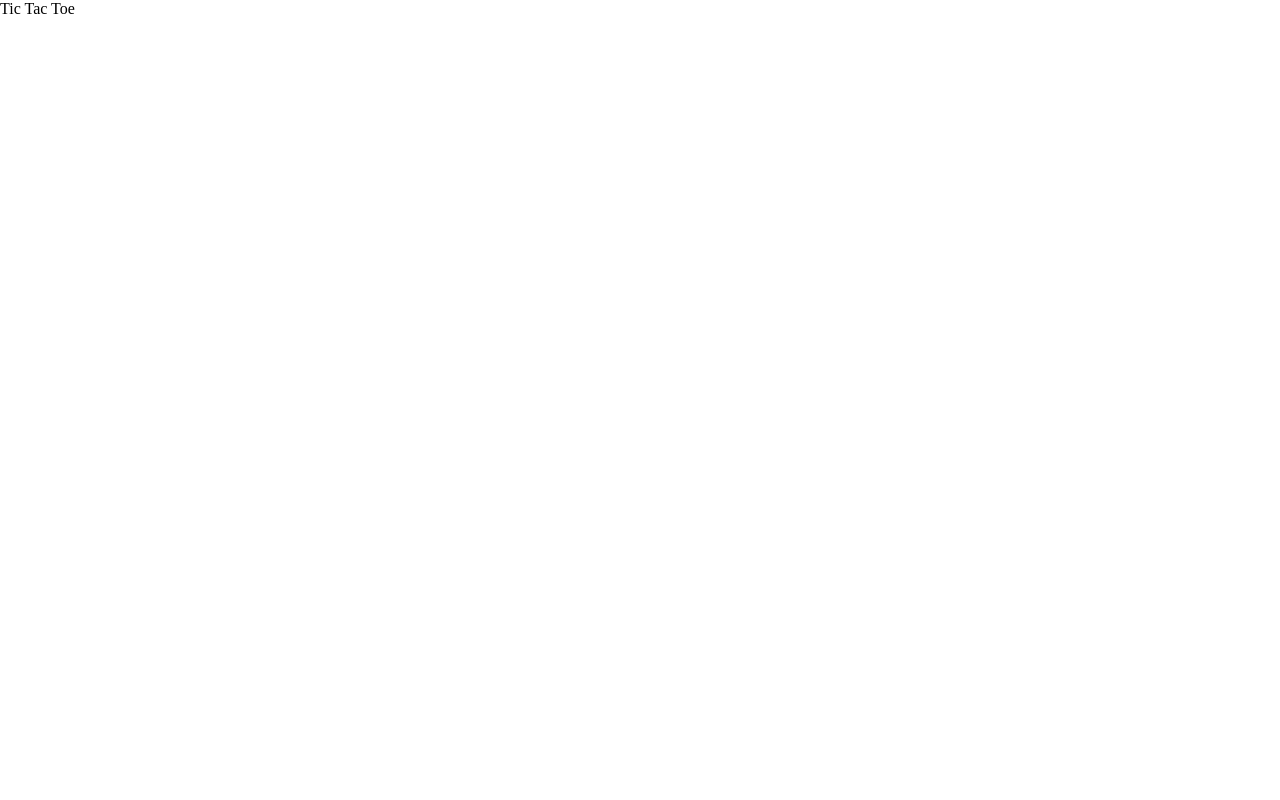
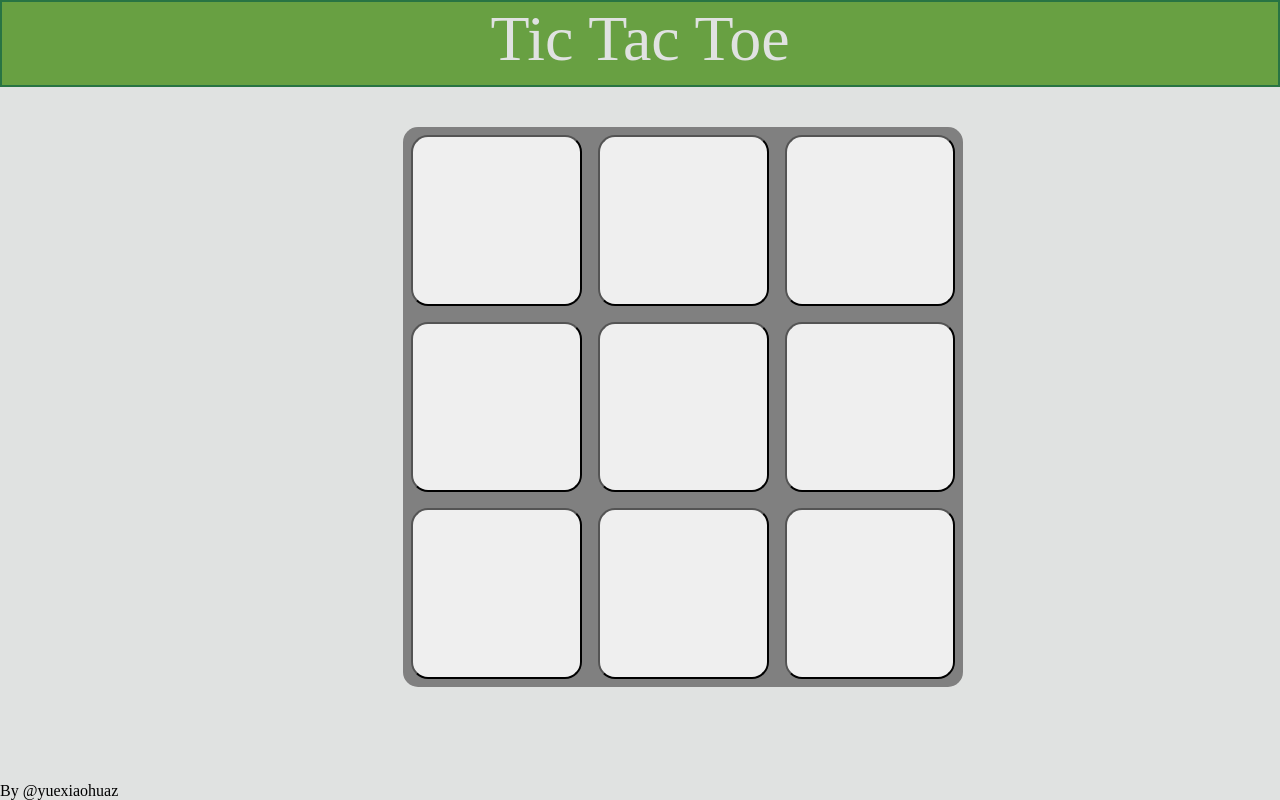
Before and after one commit to yuexiaohuaz/odin-tic-tac-toe, a plain HTML site: page index.html in a window 1280 px wide. Drawn offline with Linux system fonts and the light colour scheme.

Commit message:
Created css customization.

```diff
--- a/index.html
+++ b/index.html
@@ -10,8 +10,10 @@
 <body>
     <div class="content">
         <div class="header">Tic Tac Toe</div>
-        <div class="board"></div>
-        <div class="footer"></div>
+        <div class="board">
+            <button></button><button></button><button></button><button></button><button></button><button></button><button></button><button></button><button></button>
+        </div>
+        <div class="footer">By @yuexiaohuaz</div>
     </div>
 </body>
 </html>
--- a/javascript.js
+++ b/javascript.js
@@ -1,43 +1,3 @@
-//global function with all the ifno, and then a function call at end
-//create the gameboard with cells corresponding with 1-9.
-//to place something, the palyers type in a number from 1-9.
-//computer will use random to select a square to place their piece
-//computer function triggers after player function, wiht a small delay?
-//in game function, once a win is detected (an object)
-/* In gameboard function, generate teh grid. create a method
-that the ui can use to get the board
-then we have another function that will take the number the player chooses
-and put a mark for that square there. if it already has a number there, return
-"that does not work".
-also a printboard function that prints board to UI
-const printBoard = () => {
-    const boardWithCellVallues = board.map((row) => row.map((cell) => cell.getValue()));
-    console.log(boardWithCellValues);
-    }
-then return the interface. return the entire board, what happens after
-entering anumber, then print the baord.
-*/
-/* In each cell, have the number inside it be a value and changed whenever
-the palyer enteres a number to the player's value. also have a getter that
-returns the value inside the cell.
-the cell method should return the getting value and adding a token.
- */
-/*
-For the actual game,
-first create two players (at first it will have no user input)
-create a baord object using gameboard and give tokens to the players. store in array?
-let the active player be the first one (say let activePlayer = players[0])
-then create a method that gets the active player
-add a method that switches whose turn it is (use ? : format)
-every round repreint the board lol using a method
-
-create a function for actually playing a round--where the parameter
-is the number that you're marking the spot. log where you drop and then
-use the method from the board
-
- */
-//AT FIRST IGNORE USER INPUT. you can callf ucntions and pass argments to them to play the game
-
 function gameBoard() {
     let board = [];
     const rows = 3;
@@ -110,12 +70,11 @@ function playGame() {
         ]
         for(const [a, b, c] of winConditions) {
             if (boardElements[a] == boardElements[b] && boardElements[b] == boardElements[c] && boardElements[a] != 0) {
-                console.log(`${getActivePlayer().name} has won!`);
-                return;
+                return `${getActivePlayer().name} has won!`;
             }
         }
         if (boardElements.filter(item => item == 0).length == 0) {
-            console.log("Tie!");
+            return "Tie!";
         }
     }
     const playRound = (piecePlaced) => {
@@ -127,18 +86,18 @@ function playGame() {
 
     }
     printNewRound();
-    return {playRound, getActivePlayer};
+    return {playRound, getActivePlayer, checkGameWon};
 }
 
-// function screenController() {
-//     const game = playGame();
-//     const updateScreen = () => {
-//         //sets .board's div to empty
-//         //gets board from game controller and active player
-//         //renders the player's turn (informs them on the turn div)
-//         //render each grid square on the DOM. each cell is a button.
-//     }
-//     const addMark = () => {
-//         //trigger this on event listener
-//     }
-// }
+function screenController() {
+    const game = playGame();
+    const updateScreen = () => {
+        //sets .board's div to empty
+        //gets board from game controller and active player
+        //renders the player's turn (informs them on the turn div)
+        //render each grid square on the DOM. each cell is a button.
+    }
+    const addMark = () => {
+        //trigger this on event listener
+    }
+}
--- a/styles.css
+++ b/styles.css
@@ -3,3 +3,41 @@
     padding: 0;
     box-sizing: border-box;
 }
+.content {
+    height: 100vh;
+    display: grid;
+    grid-template-rows: 1fr 8fr 0.1fr;
+    background-color: #E0E2E1;
+}
+.header {
+    font-size: 4rem;
+    font-family: "Papyrus", "Times New Roman", "Arial";
+    text-align: center;
+    background-color: #68A042;
+    border: 2px solid #287443;
+    color: #E0E2E1;
+}
+.footer {
+    display: flex;
+    align-items: flex-end;
+}
+.board {
+    width: 70vh;
+    height: 70vh;
+    background-color: grey;
+    margin-top: 5vh;
+    display: grid;
+    grid: repeat(3, 1fr) / repeat(3, 1fr);
+    margin-left: 31.5vw;
+    border-radius: 15px;
+}
+button {
+    margin: 1vh;
+    border-radius: 10%;
+}
+button:hover {
+    background-color: gainsboro;
+}
+button:active {
+    border-color: green;
+}
```
